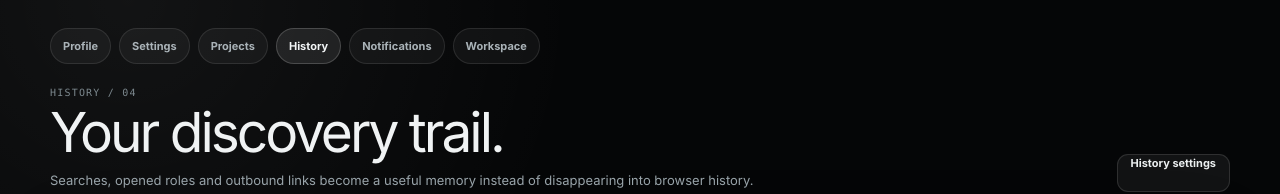
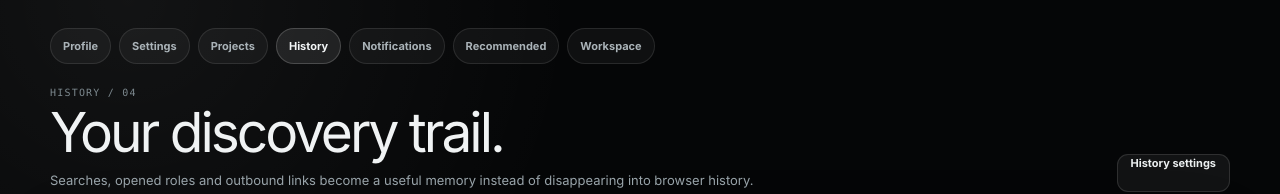
Before and after one commit to b-1-o/JoBrain, a Next.js app: page /history in a window 1280 px wide. Shown: the top 194 px of the page. Built offline with nearby package versions, Linux system fonts and the light colour scheme; no server answers.

Commit message:
feat: add recommendations to account navigation

```diff
--- a/src/components/AccountNav.tsx
+++ b/src/components/AccountNav.tsx
@@ -1,6 +1,6 @@
 import Link from "next/link";
 
-export default function AccountNav({ active }: { active: "profile" | "settings" | "projects" | "history" | "notifications" }) {
+export default function AccountNav({ active }: { active: "profile" | "settings" | "projects" | "history" | "notifications" | "recommendations" }) {
   return (
     <nav className="account-nav" aria-label="Account navigation">
       <Link href="/profile" aria-current={active === "profile" ? "page" : undefined}>Profile</Link>
@@ -8,6 +8,7 @@ export default function AccountNav({ active }: { active: "profile" | "settings"
       <Link href="/projects" aria-current={active === "projects" ? "page" : undefined}>Projects</Link>
       <Link href="/history" aria-current={active === "history" ? "page" : undefined}>History</Link>
       <Link href="/notifications" aria-current={active === "notifications" ? "page" : undefined}>Notifications</Link>
+      <Link href="/recommendations" aria-current={active === "recommendations" ? "page" : undefined}>Recommended</Link>
       <Link href="/">Workspace</Link>
     </nav>
   );
```
